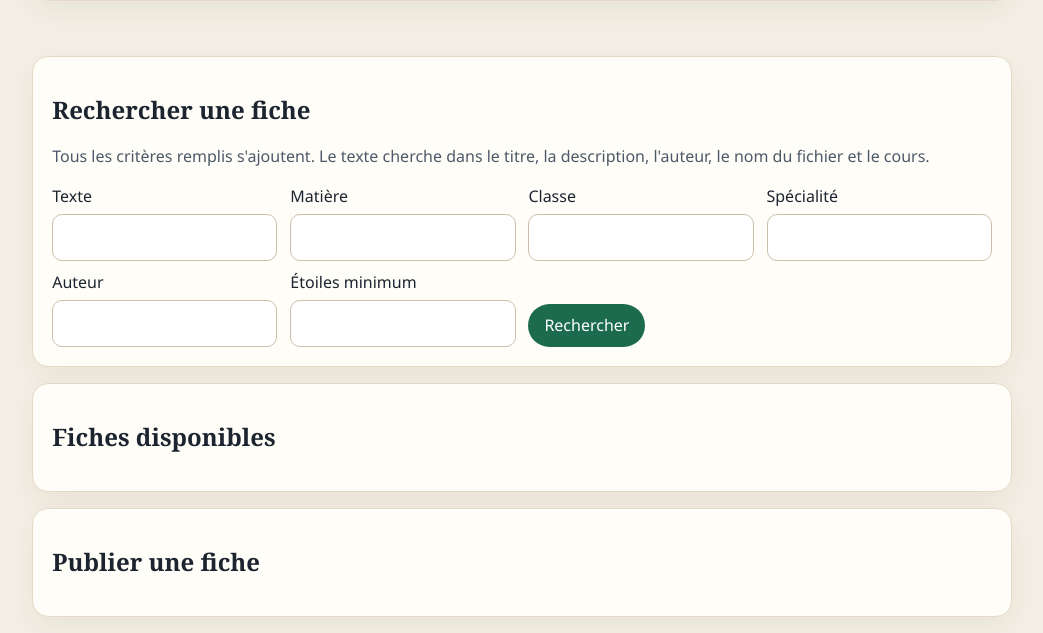
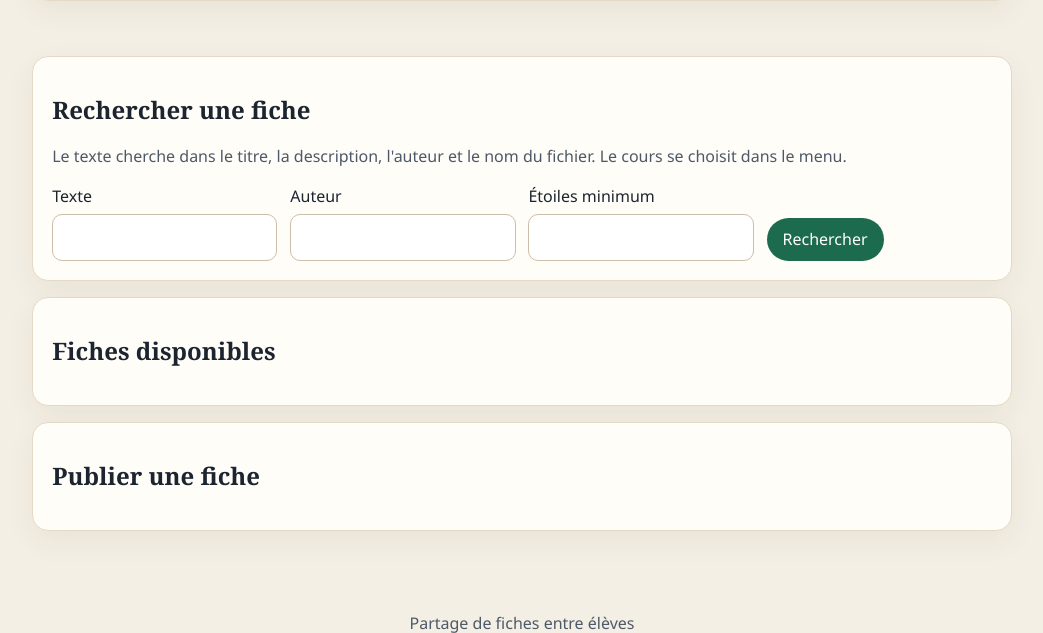
Before and after one commit to Python-Nath/sharing-revisions-notes-site, a Flask app: page /accueil in a window 1280 px wide. Shown: the part 679-1312 px from the top of the page, without its empty margins (118-1161 px from the left). Run offline with Flask 3, Linux system fonts and the light colour scheme; data that the repository does not hold is empty.

Commit message:
final version

```diff
--- a/templates/index.html
+++ b/templates/index.html
@@ -16,19 +16,10 @@
 
   <section class="panneau">
     <h2>Rechercher une fiche</h2>
-    <p class="note">Tous les critères remplis s'ajoutent. Le texte cherche dans le titre, la description, l'auteur, le nom du fichier et le cours.</p>
+    <p class="note">Le texte cherche dans le titre, la description, l'auteur et le nom du fichier. Le cours se choisit dans le menu.</p>
     <form id="form-recherche" class="recherche">
       <label class="champ">Texte
         <input type="search" name="q" maxlength="120" autocomplete="off">
-      </label>
-      <label class="champ">Matière
-        <input type="text" name="matiere" maxlength="80" autocomplete="off">
-      </label>
-      <label class="champ">Classe
-        <input type="text" name="classe" maxlength="80" autocomplete="off">
-      </label>
-      <label class="champ">Spécialité
-        <input type="text" name="specialite" maxlength="80" autocomplete="off">
       </label>
       <label class="champ">Auteur
         <input type="text" name="auteur" maxlength="80" autocomplete="off">
```
Also changed, not shown: templates/staff_dashboard.html (+1 -10 lines).
